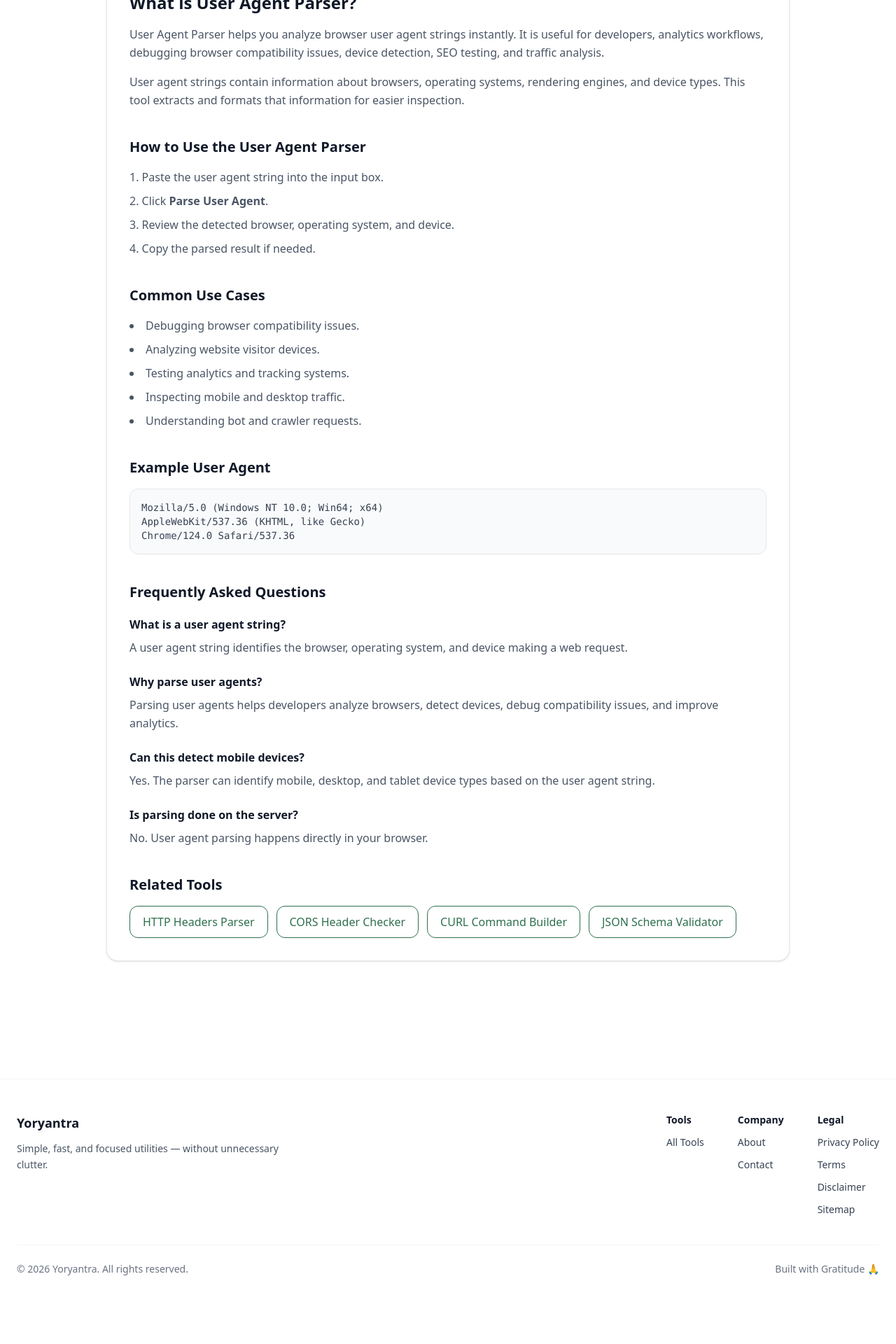
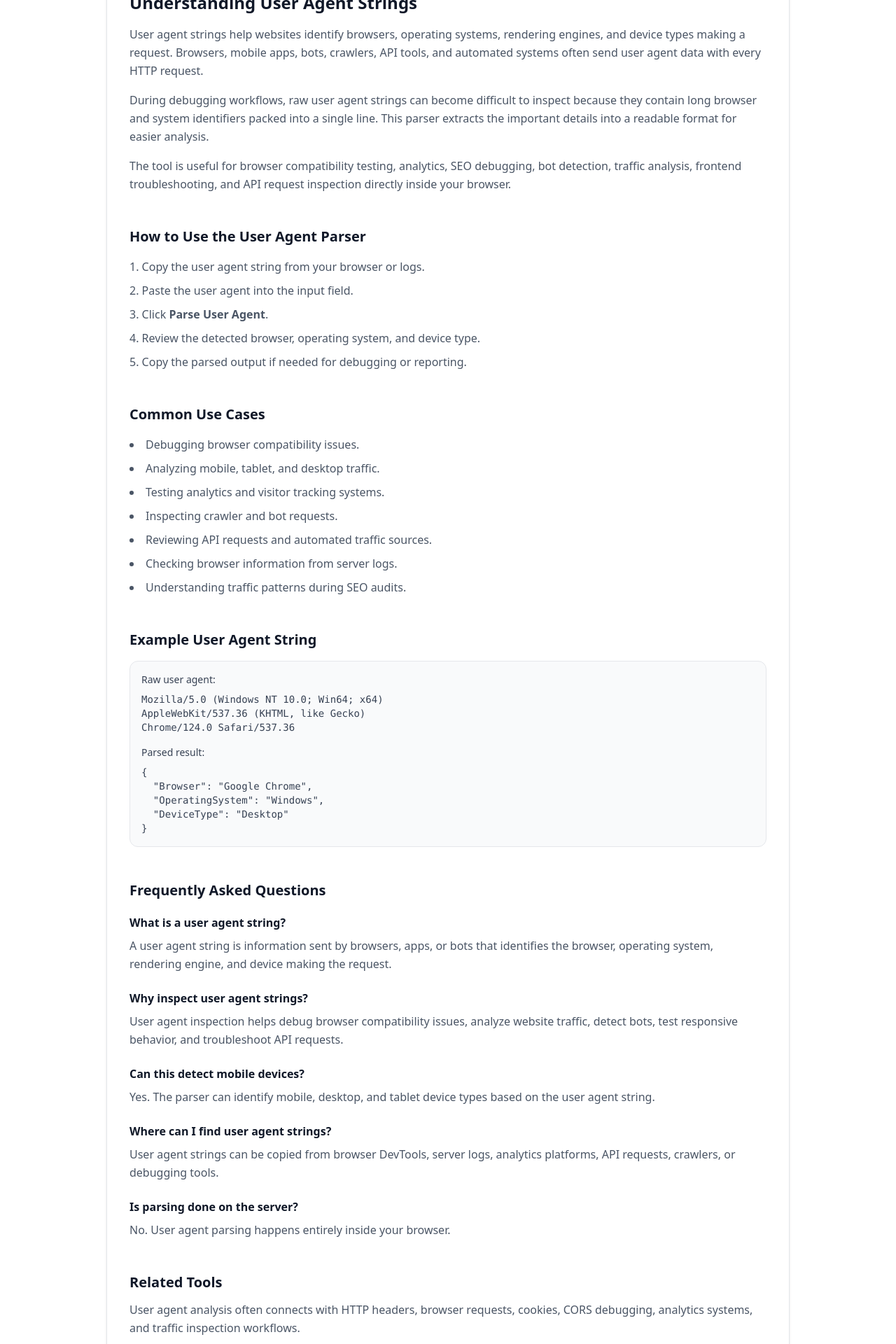
Before and after one commit to vaarunsonawwane-ops/yoryantra-new, a Next.js app: page /tools/user-agent-parser in a window 1280 px wide. Shown: the part 1080-3000 px from the top of the page at 70% size. Before the commit the page ends 2951 px from the top, so only its background shows below. Built offline with nearby package versions, Linux system fonts and the light colour scheme.

Commit message:
User Agent Parser SEO Optimized

```diff
--- a/app/tools/user-agent-parser/ToolClient.tsx
+++ b/app/tools/user-agent-parser/ToolClient.tsx
@@ -160,23 +160,31 @@ export default function ToolClient() {
       </div>
 
       {/* SEO CONTENT */}
-      <section className="mt-12 border-t border-gray-200 pt-10 space-y-10">
+      <section className="mt-12 border-t border-gray-200 pt-10 space-y-12">
         <div>
           <h2 className="text-2xl font-semibold text-gray-900">
-            What is User Agent Parser?
+            Understanding User Agent Strings
           </h2>
 
           <p className="mt-4 text-gray-600 leading-relaxed">
-            User Agent Parser helps you analyze browser user agent strings
-            instantly. It is useful for developers, analytics workflows,
-            debugging browser compatibility issues, device detection, SEO
-            testing, and traffic analysis.
+            User agent strings help websites identify browsers, operating
+            systems, rendering engines, and device types making a request.
+            Browsers, mobile apps, bots, crawlers, API tools, and automated
+            systems often send user agent data with every HTTP request.
           </p>
 
           <p className="mt-4 text-gray-600 leading-relaxed">
-            User agent strings contain information about browsers, operating
-            systems, rendering engines, and device types. This tool extracts and
-            formats that information for easier inspection.
+            During debugging workflows, raw user agent strings can become
+            difficult to inspect because they contain long browser and system
+            identifiers packed into a single line. This parser extracts the
+            important details into a readable format for easier analysis.
+          </p>
+
+          <p className="mt-4 text-gray-600 leading-relaxed">
+            The tool is useful for browser compatibility testing, analytics,
+            SEO debugging, bot detection, traffic analysis, frontend
+            troubleshooting, and API request inspection directly inside your
+            browser.
           </p>
         </div>
 
@@ -186,10 +194,23 @@ export default function ToolClient() {
           </h2>
 
           <ol className="mt-4 list-decimal list-inside space-y-2 text-gray-600 leading-relaxed">
-            <li>Paste the user agent string into the input box.</li>
-            <li>Click <strong>Parse User Agent</strong>.</li>
-            <li>Review the detected browser, operating system, and device.</li>
-            <li>Copy the parsed result if needed.</li>
+            <li>Copy the user agent string from your browser or logs.</li>
+
+            <li>
+              Paste the user agent into the input field.
+            </li>
+
+            <li>
+              Click <strong>Parse User Agent</strong>.
+            </li>
+
+            <li>
+              Review the detected browser, operating system, and device type.
+            </li>
+
+            <li>
+              Copy the parsed output if needed for debugging or reporting.
+            </li>
           </ol>
         </div>
 
@@ -200,23 +221,43 @@ export default function ToolClient() {
 
           <ul className="mt-4 list-disc list-inside space-y-2 text-gray-600 leading-relaxed">
             <li>Debugging browser compatibility issues.</li>
-            <li>Analyzing website visitor devices.</li>
-            <li>Testing analytics and tracking systems.</li>
-            <li>Inspecting mobile and desktop traffic.</li>
-            <li>Understanding bot and crawler requests.</li>
+
+            <li>Analyzing mobile, tablet, and desktop traffic.</li>
+
+            <li>Testing analytics and visitor tracking systems.</li>
+
+            <li>Inspecting crawler and bot requests.</li>
+
+            <li>Reviewing API requests and automated traffic sources.</li>
+
+            <li>Checking browser information from server logs.</li>
+
+            <li>Understanding traffic patterns during SEO audits.</li>
           </ul>
         </div>
 
         <div>
           <h2 className="text-xl font-semibold text-gray-900">
-            Example User Agent
+            Example User Agent String
           </h2>
 
           <div className="mt-4 rounded-xl border border-gray-200 bg-gray-50 p-4 text-sm text-gray-700 overflow-auto">
-            <pre className="whitespace-pre-wrap break-words">
+            <p>Raw user agent:</p>
+
+            <pre className="mt-2 whitespace-pre-wrap break-words">
 {`Mozilla/5.0 (Windows NT 10.0; Win64; x64)
 AppleWebKit/537.36 (KHTML, like Gecko)
 Chrome/124.0 Safari/537.36`}
+            </pre>
+
+            <p className="mt-4">Parsed result:</p>
+
+            <pre className="mt-2 whitespace-pre-wrap break-words">
+{`{
+  "Browser": "Google Chrome",
+  "OperatingSystem": "Windows",
+  "DeviceType": "Desktop"
+}`}
             </pre>
           </div>
         </div>
@@ -233,19 +274,21 @@ Chrome/124.0 Safari/537.36`}
               </h3>
 
               <p className="mt-2 text-gray-600 leading-relaxed">
-                A user agent string identifies the browser, operating system,
-                and device making a web request.
+                A user agent string is information sent by browsers, apps, or
+                bots that identifies the browser, operating system, rendering
+                engine, and device making the request.
               </p>
             </div>
 
             <div>
               <h3 className="font-semibold text-gray-900">
-                Why parse user agents?
+                Why inspect user agent strings?
               </h3>
 
               <p className="mt-2 text-gray-600 leading-relaxed">
-                Parsing user agents helps developers analyze browsers, detect
-                devices, debug compatibility issues, and improve analytics.
+                User agent inspection helps debug browser compatibility issues,
+                analyze website traffic, detect bots, test responsive behavior,
+                and troubleshoot API requests.
               </p>
             </div>
 
@@ -262,11 +305,23 @@ Chrome/124.0 Safari/537.36`}
 
             <div>
               <h3 className="font-semibold text-gray-900">
+                Where can I find user agent strings?
+              </h3>
+
+              <p className="mt-2 text-gray-600 leading-relaxed">
+                User agent strings can be copied from browser DevTools, server
+                logs, analytics platforms, API requests, crawlers, or debugging
+                tools.
+              </p>
+            </div>
+
+            <div>
+              <h3 className="font-semibold text-gray-900">
                 Is parsing done on the server?
               </h3>
 
               <p className="mt-2 text-gray-600 leading-relaxed">
-                No. User agent parsing happens directly in your browser.
+                No. User agent parsing happens entirely inside your browser.
               </p>
             </div>
           </div>
@@ -276,6 +331,12 @@ Chrome/124.0 Safari/537.36`}
           <h2 className="text-xl font-semibold text-gray-900">
             Related Tools
           </h2>
+
+          <p className="mt-3 text-gray-600 leading-relaxed">
+            User agent analysis often connects with HTTP headers, browser
+            requests, cookies, CORS debugging, analytics systems, and traffic
+            inspection workflows.
+          </p>
 
           <div className="mt-4 flex flex-wrap gap-3">
             <Link
@@ -293,17 +354,24 @@ Chrome/124.0 Safari/537.36`}
             </Link>
 
             <Link
-              href="/tools/curl-command-builder"
+              href="/tools/cookie-parser"
               className="yoryantra-btn-outline"
             >
-              CURL Command Builder
+              Cookie Parser
             </Link>
 
             <Link
-              href="/tools/json-schema-validator"
+              href="/tools/ip-address-inspector"
               className="yoryantra-btn-outline"
             >
-              JSON Schema Validator
+              IP Address Inspector
+            </Link>
+
+            <Link
+              href="/tools/http-status-code-explorer"
+              className="yoryantra-btn-outline"
+            >
+              HTTP Status Code Explorer
             </Link>
           </div>
         </div>
```
